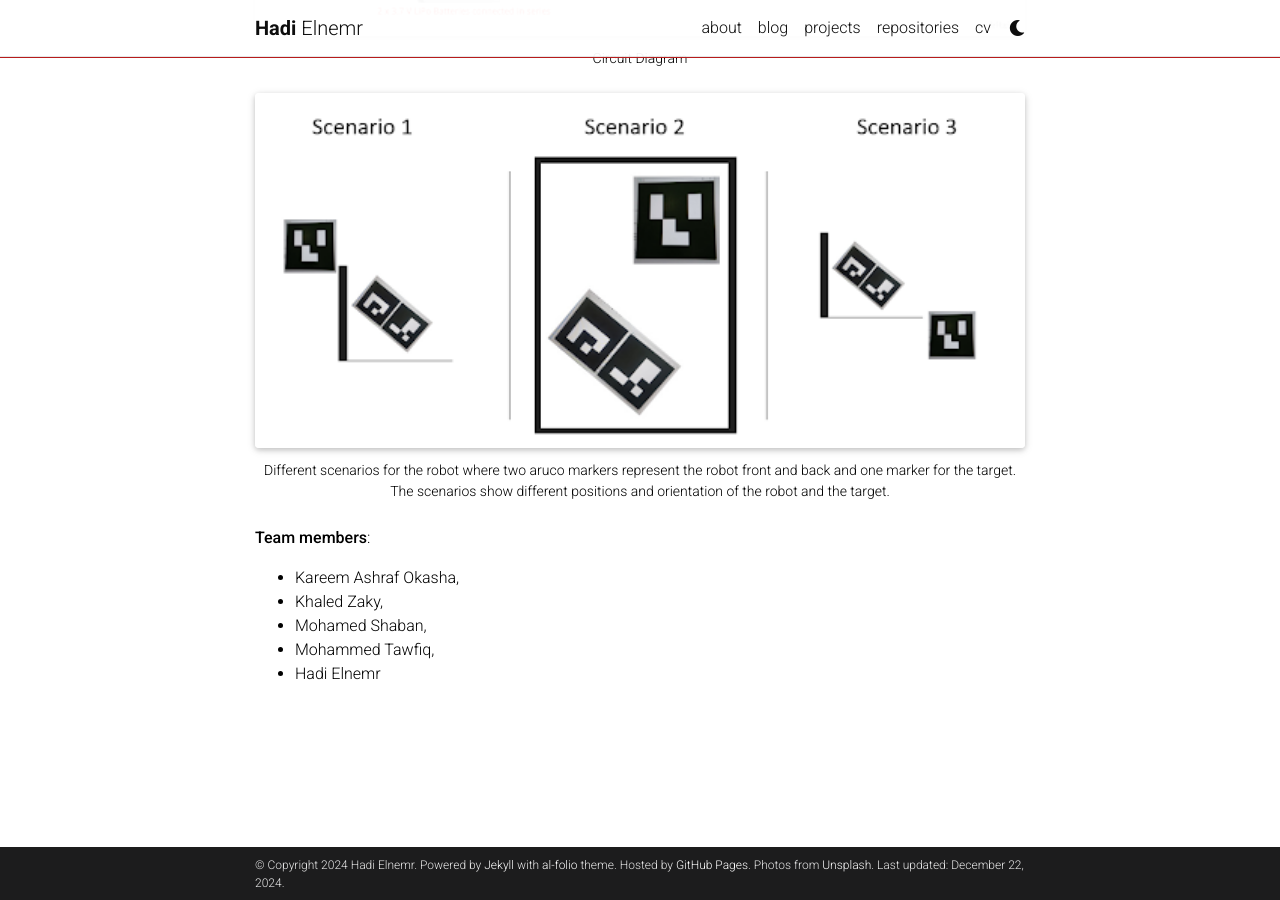
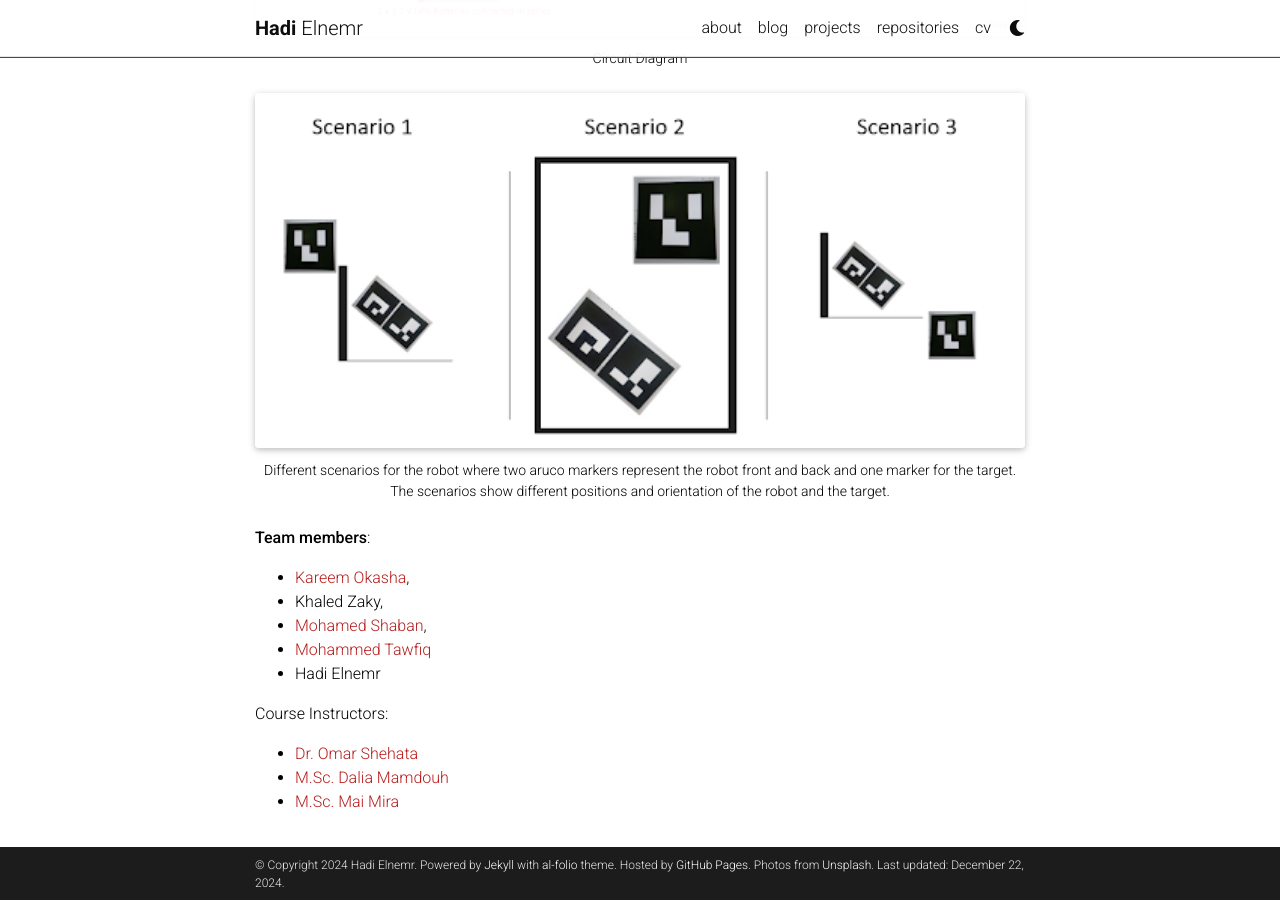
Before and after one commit to HadiElnemr/HadiElnemr.github.io, a Jekyll site: the page built from _projects/image_processing.md, in a window 1280 px wide and 900 px high, scrolled down 1336 px. Built offline with Jekyll 4.4.1, drawn with Linux system fonts in a browser that asks for light colours; full-size pictures stand in for the smaller copies a plugin makes; comment, search, counter and statistics services are not loaded; a style sheet for code colours, icons or effects is not loaded.

```diff
--- a/_projects/image_processing.md
+++ b/_projects/image_processing.md
@@ -53,8 +53,13 @@ To process real-time video feed from the camera, we use OpenCV and Python. Opera
 
 
 **Team members**:
-- Kareem Ashraf Okasha,
+- [Kareem Okasha](https://www.linkedin.com/in/kareem-okasha-872846237/),
 - Khaled Zaky,
-- Mohamed Shaban,
-- Mohammed Tawfiq,
+- [Mohamed Shaban](https://www.linkedin.com/in/mohamed-shaban-mshaban/),
+- [Mohammed Tawfiq](https://www.linkedin.com/in/mohammed-rahmy/)
 - Hadi Elnemr
+
+Course Instructors:
+- [Dr. Omar Shehata](https://ieeexplore.ieee.org/author/37085351339)
+- [M.Sc. Dalia Mamdouh](https://scholar.google.com/citations?user=w9-h9uUAAAAJ&hl=en)
+- [M.Sc. Mai Mira](https://eg.linkedin.com/in/mai-mira-b25303129)
```
Also changed, not shown: _projects/autonomous.markdown (+0 -10 lines).
